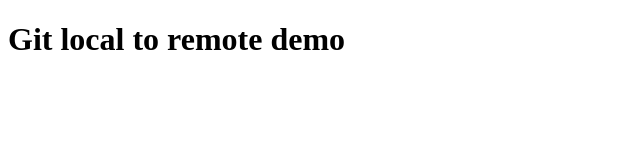
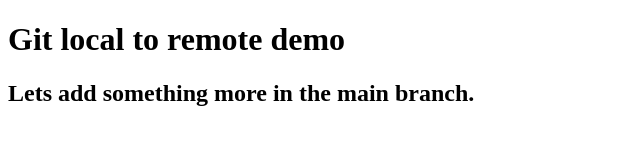
Before and after one commit to 0-sahil-singla-o/GitDemo2, a plain HTML site: page index.html in a window 1280 px wide. Shown: the whole page, without its empty margins (0-640 px from the left). Drawn offline with Linux system fonts and the light colour scheme.

Commit message:
edit the html file

```diff
--- a/index.html
+++ b/index.html
@@ -7,5 +7,6 @@
 </head>
 <body>
     <h1>Git local to remote demo</h1>
+    <h2>Lets add something more in the main branch.</h2>
 </body>
 </html>
```
